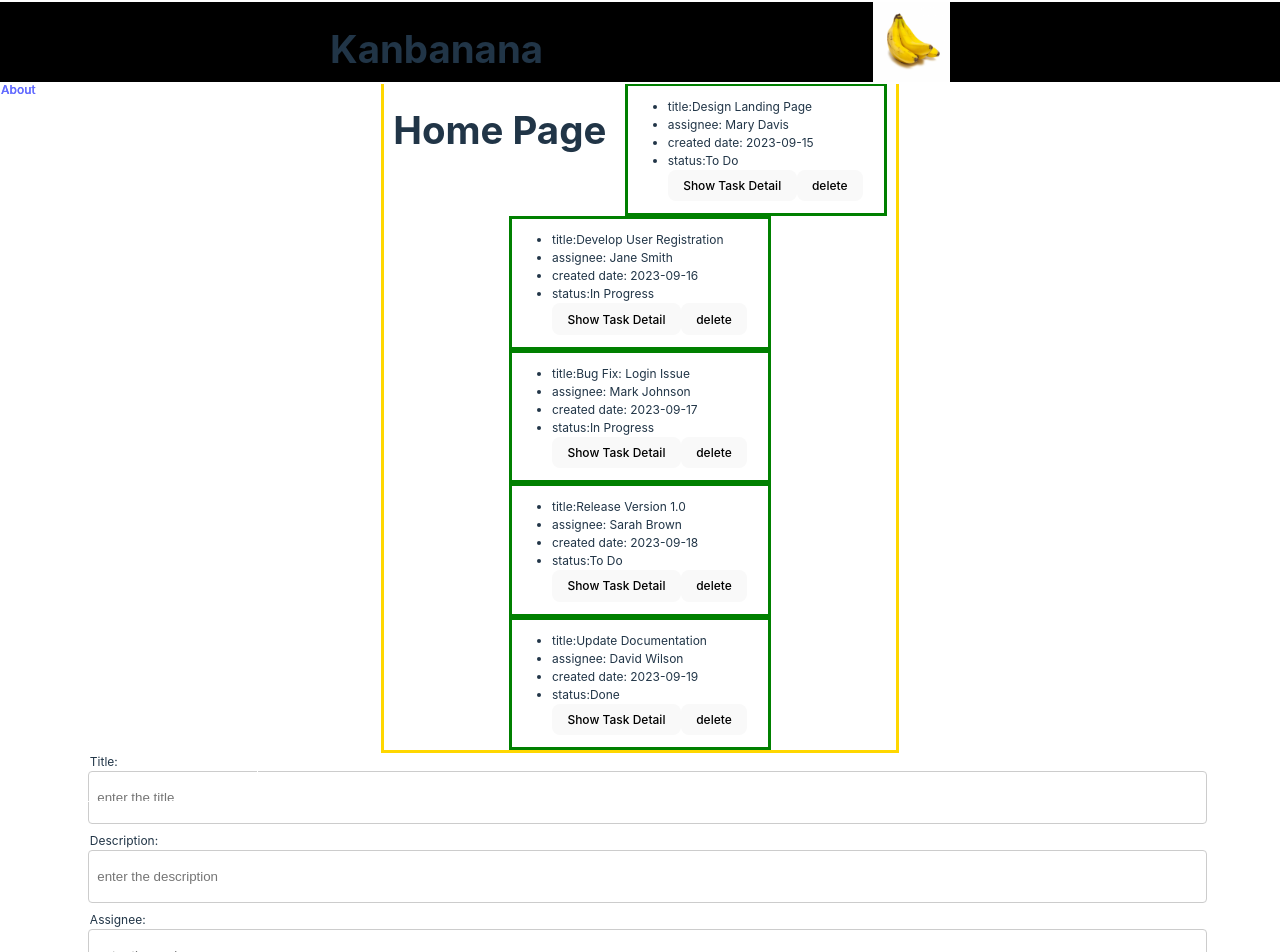
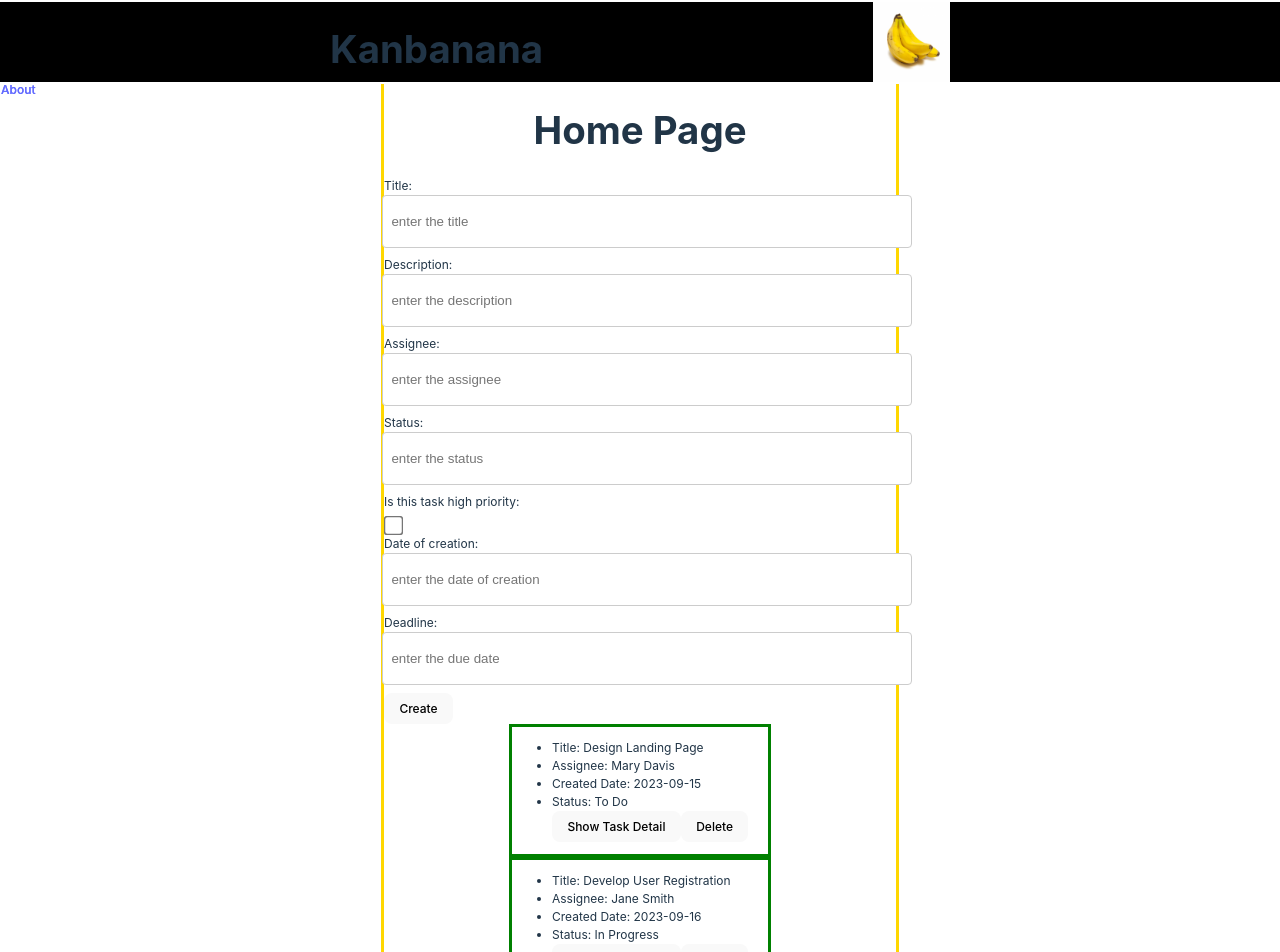
Before and after one commit to aoge2716/Kanban-Board-App, a React (Vite) app in the folder kanBan/: page /Home in a window 1280 px wide. Shown: the top 952 px of the page. Built offline with nearby package versions, Linux system fonts and the light colour scheme.

Commit message:
Finally added the functionality off adding tasks

```diff
--- a/kanBan/src/component/AddNewTask.jsx
+++ b/kanBan/src/component/AddNewTask.jsx
@@ -6,14 +6,14 @@ export default function AddNewTask({ setNewTask }) {
   const [assignee, setAssignee] = useState("");
   const [status, setStatus] = useState("");
   const [priority, setPriority] = useState(false);
-  const [createdDate, setCreatedDate] = useState(Date.now());
+  const [createdDate, setCreatedDate] = useState("");
   const [dueDate, setDueDate] = useState("");
 
   const handleSubmit = (e) => {
     e.preventDefault();
 
     const newTask = {
-      id: Date.now(),
+      id: Date.now().toString(),
       title,
       description,
       assignee,
@@ -29,7 +29,7 @@ export default function AddNewTask({ setNewTask }) {
     setAssignee("");
     setStatus("");
     setPriority(false);
-    setCreatedDate(Date.now());
+    setCreatedDate("");
     setDueDate("");
   };
 
@@ -82,7 +82,7 @@ export default function AddNewTask({ setNewTask }) {
       <label>
         Date of creation:
         <input
-          type="number"
+          type="text"
           value={createdDate}
           onChange={(e) => setCreatedDate(e.target.value)}
           placeholder="enter the date of creation"
@@ -91,7 +91,7 @@ export default function AddNewTask({ setNewTask }) {
       <label>
         Deadline:
         <input
-          type="number"
+          type="text"
           value={dueDate}
           onChange={(e) => setDueDate(e.target.value)}
           placeholder="enter the due date"
--- a/kanBan/src/component/Home.jsx
+++ b/kanBan/src/component/Home.jsx
@@ -1,18 +1,13 @@
-import Sidebar from "./SideBar.jsx"
-import Navbar from "./Navbar.jsx"
-import Footer from "./Footer.jsx"
-import Task from "./Task.jsx"
-import TaskDetail from "./TaskDetail.jsx"
-import ErrorPage from "./ErrorPage.jsx"
-import AboutPage from "./AboutPage.jsx"
-import { useState } from "react"
-import {Routes, Route} from "react-router-dom"
-import tasksArr from "../assets/json/ItemsList.json"
-import AddNewTask from "./AddNewTask.jsx"
-
-
-
-
+import Sidebar from "./SideBar.jsx";
+import Navbar from "./Navbar.jsx";
+import Footer from "./Footer.jsx";
+import Task from "./Task.jsx";
+import TaskDetail from "./TaskDetail.jsx";
+import ErrorPage from "./ErrorPage.jsx";
+import AboutPage from "./AboutPage.jsx";
+import { useState } from "react";
+import { Routes, Route } from "react-router-dom";
+import tasksArr from "../assets/json/ItemsList.json";
 
 export default function Home() {
   const [tasksToDisplay, setTasksToDisplay] = useState(tasksArr);
@@ -29,16 +24,13 @@ export default function Home() {
       <Routes>
         <Route
           path="/"
-            element={
-              <Task taskArr={tasksToDisplay} callbackRemoveTask={removeTask} />
-            }
+          element={<Task taskArr={tasksToDisplay} callbackRemoveTask={removeTask} setNewTask={setTasksToDisplay} />}
         />
         <Route path="/tasks/:taskId" element={<TaskDetail taskArr={tasksToDisplay} />} />
         <Route path="*" element={<ErrorPage />} />
         <Route path="/AboutPage" element={<AboutPage />} />
       </Routes>
 
-        <AddNewTask setNewTask={setTasksToDisplay} />
       <Footer />
     </div>
   );
--- a/kanBan/src/component/Task.jsx
+++ b/kanBan/src/component/Task.jsx
@@ -1,33 +1,31 @@
-import "./Task.css"
 import { Link } from "react-router-dom";
+import AddNewTask from "./AddNewTask.jsx";
+import "./Task.css";
 
-
-export default function Task(props){
-
+export default function Task({ taskArr, callbackRemoveTask, setNewTask }) {
   return (
     <div className="tasks">
       <h1>Home Page</h1>
-            {props.taskArr.map(element => {
-                return(
 
+      <AddNewTask setNewTask={setNewTask} />
+      {taskArr.map((element) => {
+        return (
           <div className="task" key={element.id}>
             <ul>
-                                <li>title:{element.title}</li>
-                                <li>assignee: {element.assignee}</li>
-                                <li>created date: {element.createdDate}</li>
-                                <li>status:{element.status}</li>
+              <li>Title: {element.title}</li>
+              <li>Assignee: {element.assignee}</li>
+              <li>Created Date: {element.createdDate}</li>
+              <li>Status: {element.status}</li>
               <Link to={`/tasks/${element.id}`}>
-                                    <button> Show Task Detail</button>
+                <button>Show Task Detail</button>
               </Link>
-                                <button onClick={()=>props.callbackRemoveTask(element.id)}>delete</button>
+              <button onClick={() => callbackRemoveTask(element.id)}>
+                Delete
+              </button>
             </ul>
-
           </div>
-            )
+        );
       })}
     </div>
-
-
-    )
-
+  );
 }
--- a/kanBan/src/component/TaskDetail.jsx
+++ b/kanBan/src/component/TaskDetail.jsx
@@ -1,32 +1,35 @@
+import { Link, useParams } from "react-router-dom";
+import "./Task.css";
 
-import { Link, useParams } from "react-router-dom"
-import "./Task.css"
+export default function TaskDetail(props) {
+  const { taskId } = useParams();
 
-export default function TaskDetail(props){
-    const {taskId} = useParams();
-
-    const task = props.taskArr.find((element)=>{
-        return element.id === taskId
-    })
+  const task = props.taskArr.find((element) => {
+    return element.id === taskId;
+  });
 
   return (
-        <div  key={task.id}>
-            <h1>Tas Detail Page </h1>
+    <div key={task.id}>
+      <h1>Task Detail Page</h1>
       <ul>
-                <li>title:{task.title}</li>
-                <li>description: {task.description}</li>
-                <li>assignee: {task.assignee}</li>
-                <li>priority: {task.priority}</li>
-                <li>created date: {task.createdDate}</li>
-                <li>status:{task.status}</li>
-                <img src={`${task.status==="Done"
+        <li>Title: {task.title}</li>
+        <li>Description: {task.description}</li>
+        <li>Assignee: {task.assignee}</li>
+        <li>Priority: {task.priority ? "High" : "Low"}</li>
+        <li>Created Date: {task.createdDate}</li>
+        <li>Status: {task.status}</li>
+        <img
+          src={
+            task.status === "Done"
               ? "./src/assets/image/status/heavy_check_mark.png"
-                            : "./src/assets/image/status/x.png"}`} alt="" />
+              : "./src/assets/image/status/x.png"
+          }
+          alt=""
+        />
         <Link to="/">
           <button>Back</button>
         </Link>
-
       </ul>
     </div>
-    )
+  );
 }
```
Lines whose indentation alone changed are shown as unchanged.
